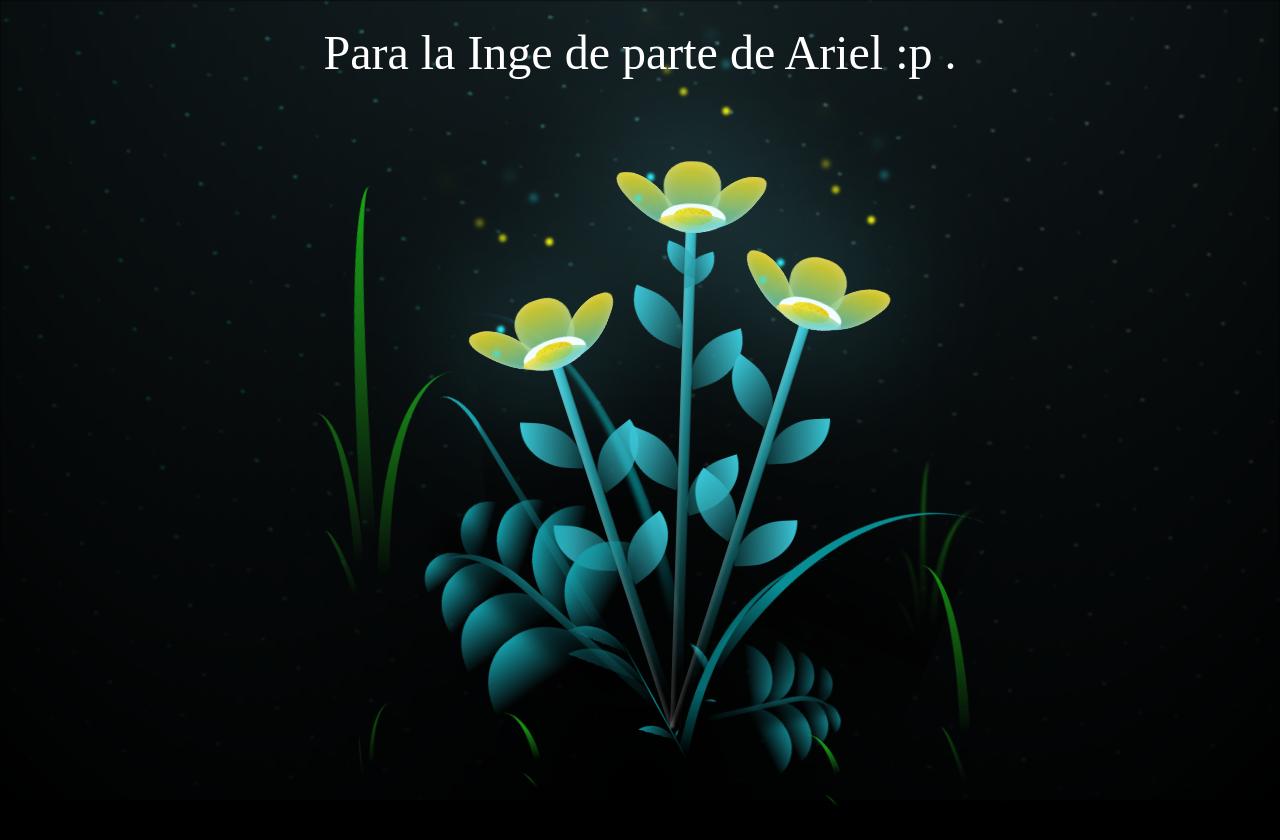
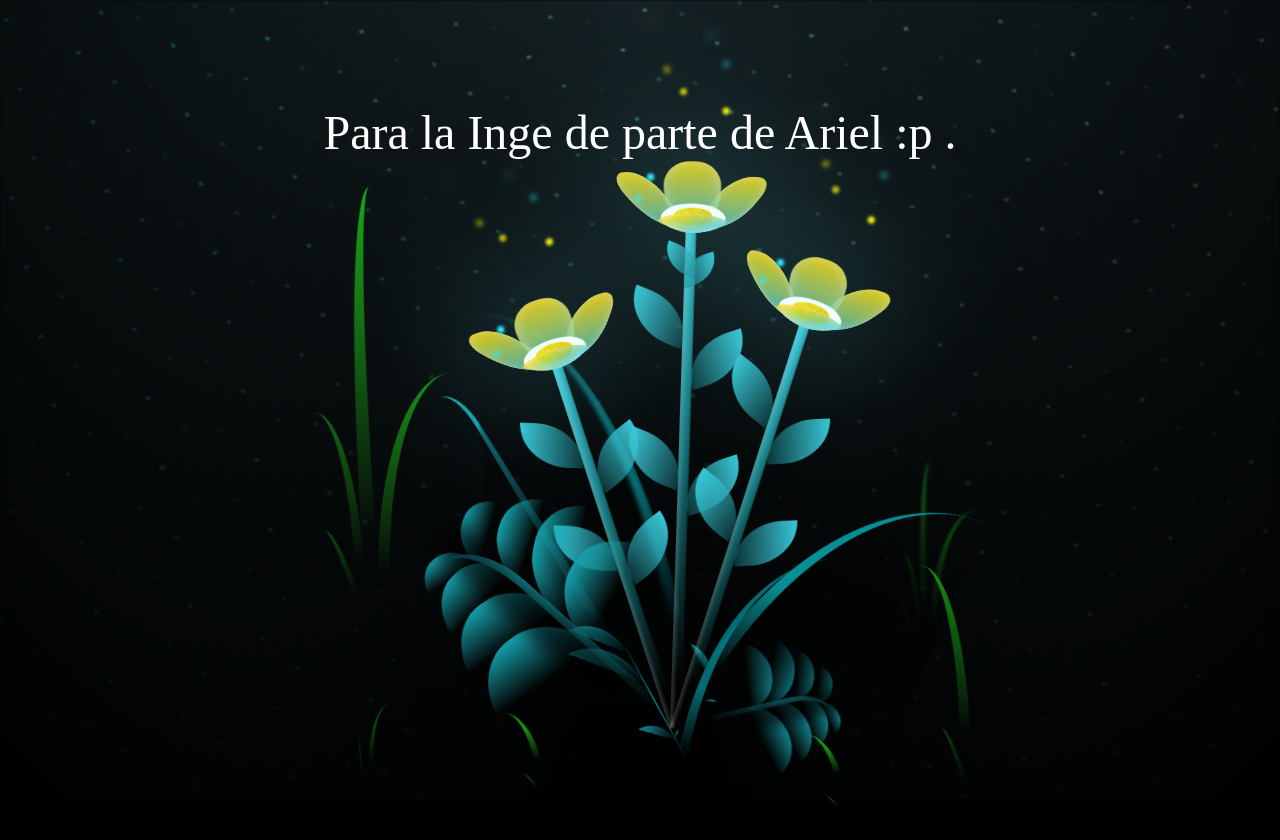
Before and after one commit to TenebrisMessor/Flores-Amarillas-AHR, a plain HTML site: page Sub-pagina/Sub-subpagina/index.html in a window 1280 px wide. Drawn offline with Linux system fonts and the light colour scheme.

Commit message:
Fontsito

```diff
--- a/Sub-pagina/Sub-subpagina/styles.css
+++ b/Sub-pagina/Sub-subpagina/styles.css
@@ -1324,6 +1324,7 @@ transform: scale(0);
   position: absolute;
   z-index: 10;
   color: white;
-  bottom: 90%;
+  bottom: 80%;
   font-size: -webkit-xxx-large;
+  font-family: American Typewriter;
 }
```
Also changed, not shown: 2 other files.
